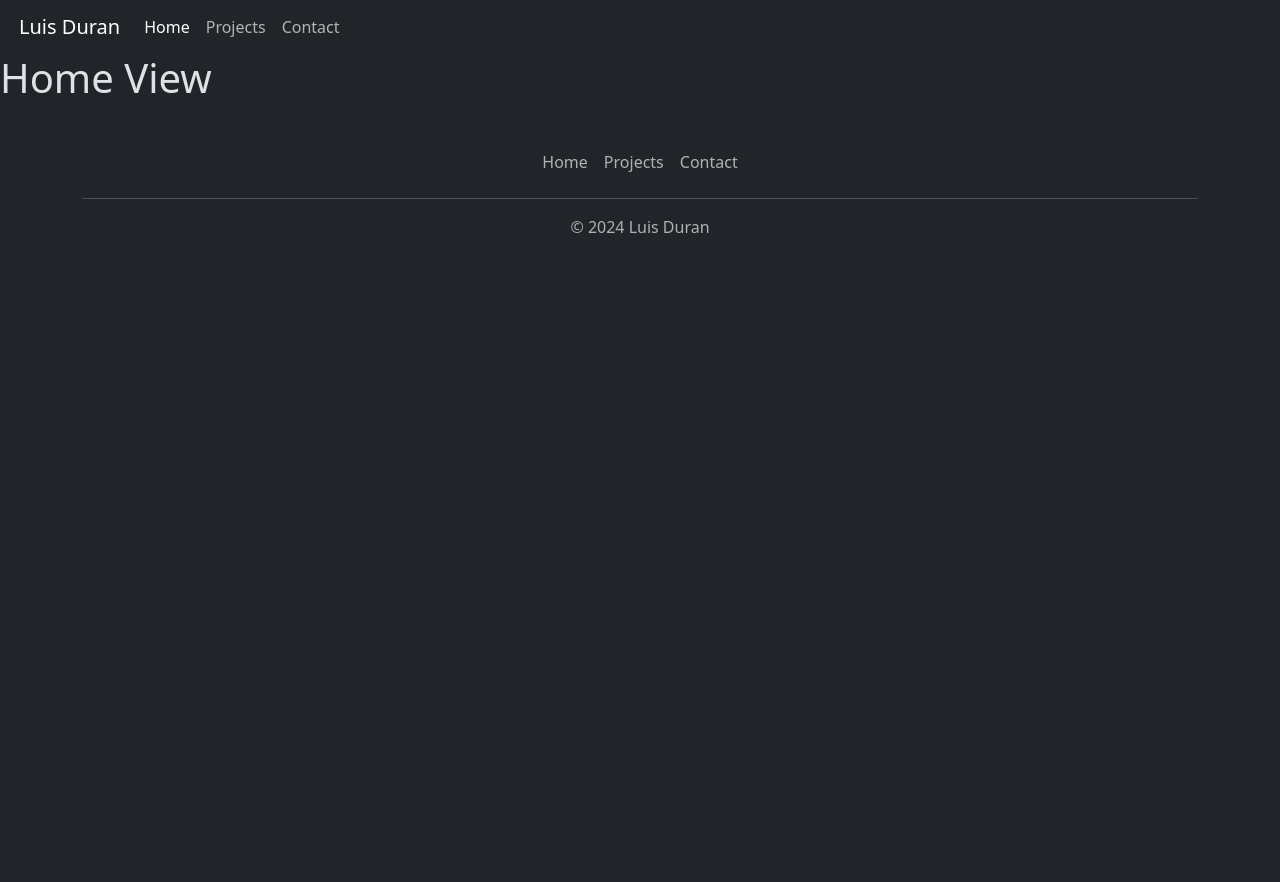
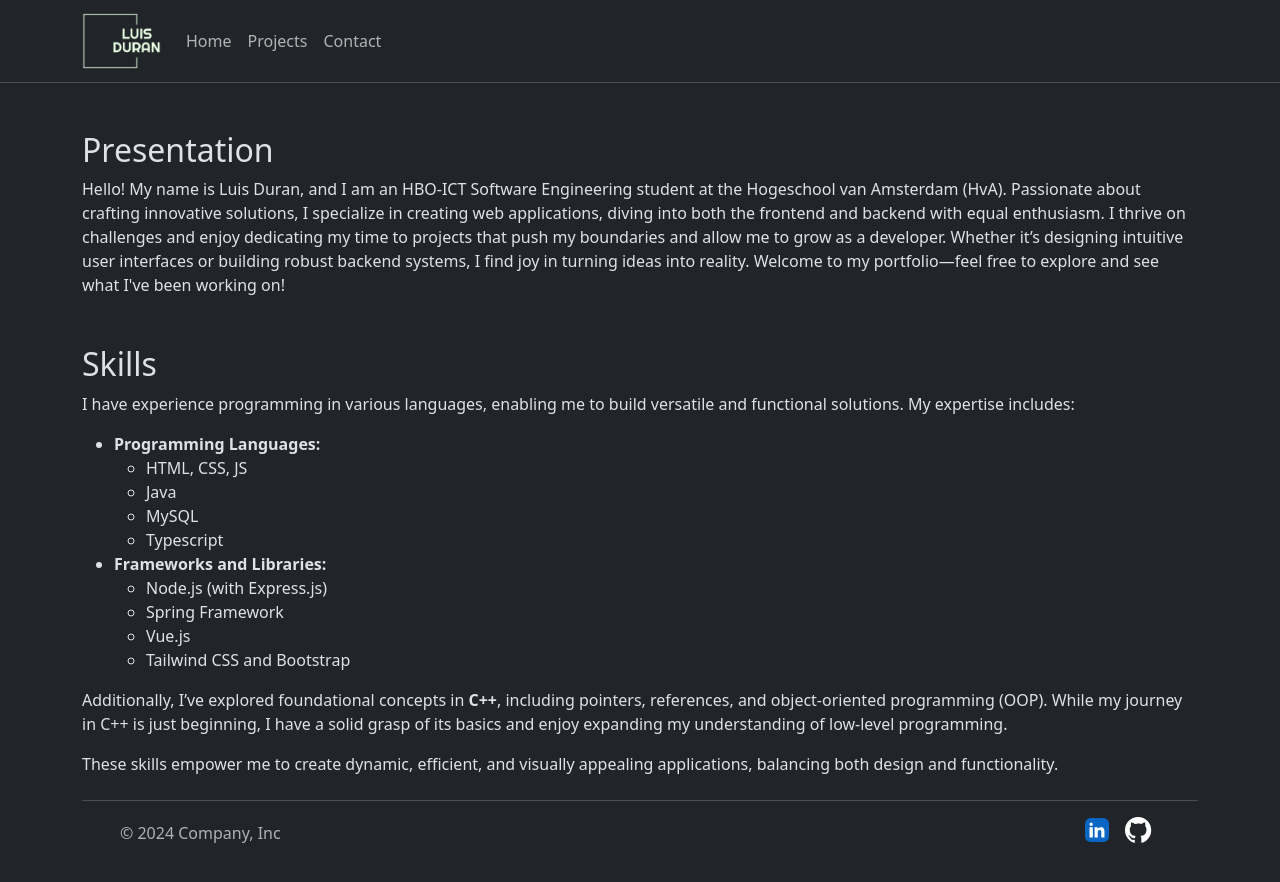
Before and after one commit to AlvaroDuran20/personal-website, a Vue app: page / in a window 1280 px wide. Shown: the top 882 px of the page. Before the commit the page ends 800 px from the top, so only its background shows below. Built offline with nearby package versions, Linux system fonts and the light colour scheme.

Commit message:
Home info and some icons

```diff
--- a/src/App.vue
+++ b/src/App.vue
@@ -1,6 +1,9 @@
 <template>
-  <navigation-bar></navigation-bar>
-  <router-view></router-view>
+<navigation-bar></navigation-bar>
+  <div class="container mt-5">
+    <router-view></router-view>
+  </div>
+
   <footer-view></footer-view>
 </template>
 
--- a/src/components/FooterView.vue
+++ b/src/components/FooterView.vue
@@ -1,16 +1,23 @@
 <template>
-    <div class="container">
-  <footer class="py-3 my-4">
-    <ul class="nav justify-content-center border-bottom pb-3 mb-3">
-      <li class="nav-item"><RouterLink to="/" class="nav-link px-2 text-body-secondary">Home</RouterLink></li>
-      <li class="nav-item"><RouterLink to="/projects" class="nav-link px-2 text-body-secondary">Projects</RouterLink></li>
-      <li class="nav-item"><RouterLink to="/contact" class="nav-link px-2 text-body-secondary">Contact</RouterLink></li>
+<div class="container">
+  <footer class="d-flex flex-wrap justify-content-between align-items-center py-3 my-4 border-top">
+    <div class="col-md-4 d-flex align-items-center">
+      <a href="/" class="mb-3 me-2 mb-md-0 text-body-secondary text-decoration-none lh-1">
+        <svg class="bi" width="30" height="24"><use xlink:href="#bootstrap"></use></svg>
+      </a>
+      <span class="mb-3 mb-md-0 text-body-secondary">© 2024 Company, Inc</span>
+    </div>
+
+    <ul class="nav col-md-4 justify-content-end list-unstyled d-flex">
+      <li class="ms-3"><a class="text-body-secondary" href="#"><svg class="bi" width="24" height="24" id="Layer_1" data-name="Layer 1" xmlns="http://www.w3.org/2000/svg" viewBox="0 0 122.88 122.31"><defs></defs><title>linkedin-app</title><path class="cls-1" d="M27.75,0H95.13a27.83,27.83,0,0,1,27.75,27.75V94.57a27.83,27.83,0,0,1-27.75,27.74H27.75A27.83,27.83,0,0,1,0,94.57V27.75A27.83,27.83,0,0,1,27.75,0Z"/><path class="cls-2" d="M49.19,47.41H64.72v8h.22c2.17-3.88,7.45-8,15.34-8,16.39,0,19.42,10.2,19.42,23.47V98.94H83.51V74c0-5.71-.12-13.06-8.42-13.06s-9.72,6.21-9.72,12.65v25.4H49.19V47.41ZM40,31.79a8.42,8.42,0,1,1-8.42-8.42A8.43,8.43,0,0,1,40,31.79ZM23.18,47.41H40V98.94H23.18V47.41Z"/></svg></a></li>
+      <li class="ms-3"><a class="text-body-secondary" href="#"><svg class="bi" width="33" height="33" xmlns="http://www.w3.org/2000/svg" viewBox="0 0 122.88 122.31"><path fill-rule="evenodd" clip-rule="evenodd" d="M48.854 0C21.839 0 0 22 0 49.217c0 21.756 13.993 40.172 33.405 46.69 2.427.49 3.316-1.059 3.316-2.362 0-1.141-.08-5.052-.08-9.127-13.59 2.934-16.42-5.867-16.42-5.867-2.184-5.704-5.42-7.17-5.42-7.17-4.448-3.015.324-3.015.324-3.015 4.934.326 7.523 5.052 7.523 5.052 4.367 7.496 11.404 5.378 14.235 4.074.404-3.178 1.699-5.378 3.074-6.6-10.839-1.141-22.243-5.378-22.243-24.283 0-5.378 1.94-9.778 5.014-13.2-.485-1.222-2.184-6.275.486-13.038 0 0 4.125-1.304 13.426 5.052a46.97 46.97 0 0 1 12.214-1.63c4.125 0 8.33.571 12.213 1.63 9.302-6.356 13.427-5.052 13.427-5.052 2.67 6.763.97 11.816.485 13.038 3.155 3.422 5.015 7.822 5.015 13.2 0 18.905-11.404 23.06-22.324 24.283 1.78 1.548 3.316 4.481 3.316 9.126 0 6.6-.08 11.897-.08 13.526 0 1.304.89 2.853 3.316 2.364 19.412-6.52 33.405-24.935 33.405-46.691C97.707 22 75.788 0 48.854 0z" fill="#fff"/></svg></a></li>
+      <li class="ms-3"><a class="text-body-secondary" href="#"><svg class="bi" width="24" height="24"><use xlink:href="#facebook"></use></svg></a></li>
     </ul>
-    <p class="text-center text-body-secondary">© 2024 Luis Duran</p>
   </footer>
 </div>
 </template>
 <script>
-
 export default {};
 </script>
+
+<style>.cls-1{fill:#0a66c2;}.cls-1,.cls-2{fill-rule:evenodd;}.cls-2{fill:#fff;}</style>
--- a/src/components/Home/HomeView.vue
+++ b/src/components/Home/HomeView.vue
@@ -1,10 +1,45 @@
 <template>
-    <h1>Home View</h1>
+    <h2>Presentation</h2>
+    <p>Hello! My name is Luis Duran, and I am an HBO-ICT Software Engineering student at the Hogeschool van Amsterdam (HvA). Passionate about crafting innovative solutions, I specialize in creating web applications, diving into both the frontend and backend with equal enthusiasm.
+I thrive on challenges and enjoy dedicating my time to projects that push my boundaries and allow me to grow as a developer. Whether it’s designing intuitive user interfaces or building robust backend systems, I find joy in turning ideas into reality.
+Welcome to my portfolio—feel free to explore and see what I've been working on!</p>
+
+  <h2 class="mt-5">Skills</h2>
+  <p>
+    I have experience programming in various languages, enabling me to build versatile and functional solutions. My expertise includes:
+  </p>
+  <ul>
+    <li><strong>Programming Languages:</strong>
+      <ul>
+        <li v-for="language in programmingLanguages" :key=language>
+            {{ language }}
+        </li>
+      </ul>
+    </li>
+    <li><strong>Frameworks and Libraries:</strong>
+      <ul>
+        <li v-for="framework in frameworks" :key=framework>
+        {{ framework }}
+        </li>
+      </ul>
+    </li>
+  </ul>
+  <p>
+    Additionally, I’ve explored foundational concepts in <strong>C++</strong>, including pointers, references, and object-oriented programming (OOP).
+    While my journey in C++ is just beginning, I have a solid grasp of its basics and enjoy expanding my understanding of low-level programming.
+  </p>
+  <p>
+    These skills empower me to create dynamic, efficient, and visually appealing applications, balancing both design and functionality.
+  </p>
 </template>
+
 <script>
 export default {
     data() {
-        return {}
+        return {
+            programmingLanguages: ["HTML, CSS, JS", "Java", "MySQL", "Typescript"],
+            frameworks: ["Node.js (with Express.js)", "Spring Framework", "Vue.js", "Tailwind CSS and Bootstrap"]
+        }
     }
 }
 </script>
--- a/src/components/NavigationBar.vue
+++ b/src/components/NavigationBar.vue
@@ -1,14 +1,14 @@
 <template>
-<nav class="navbar navbar-expand-lg">
-  <div class="container-fluid">
-    <RouterLink to="/" class="navbar-brand" href="#">Luis Duran</RouterLink>
+<nav class="navbar navbar-expand-lg border-bottom">
+  <div class="container">
+    <RouterLink to="/" class="navbar-brand" href="#"><img width="80" src="../assets/img/logo-no-background.png"></RouterLink>
     <button class="navbar-toggler" type="button" data-bs-toggle="collapse" data-bs-target="#navbarNav" aria-controls="navbarNav" aria-expanded="false" aria-label="Toggle navigation">
       <span class="navbar-toggler-icon"></span>
     </button>
     <div class="collapse navbar-collapse" id="navbarNav">
       <ul class="navbar-nav">
         <li class="nav-item">
-          <RouterLink to="/" class="nav-link active" aria-current="page" href="#">Home</RouterLink>
+          <RouterLink to="/" class="nav-link" aria-current="page" href="#">Home</RouterLink>
         </li>
         <li class="nav-item">
           <RouterLink to="/projects" class="nav-link" href="#">Projects</RouterLink>
@@ -33,7 +33,4 @@
 </script>
 
 <style scoped>
-  nav {
-    padding: 7px;
-  }
 </style>
```
Also changed, not shown: src/assets/img/logo-no-background.png (added).
